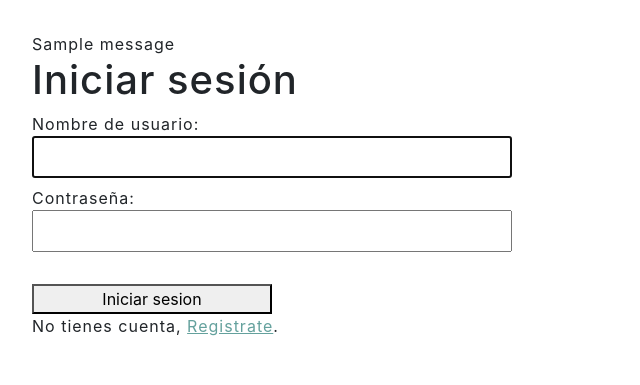
After one commit to angdesan/concertBy, a Django app: page /login in a window 1280 px wide. The commit adds this page. Shown: the top 385 px of the page, without its empty margins (0-640 px from the left). Run offline with Django 4.2, Linux system fonts and the light colour scheme; tables that the repository leaves empty hold one stand-in row (values such as "Sample post"); one stand-in notice (Sample message) is shown; some libraries are stand-ins or nearby versions.

Commit message:
Vistas de registro y login completas sin Css

```diff
--- a/ConcertBy/forms.py
+++ b/ConcertBy/forms.py
@@ -1,5 +1,6 @@
+from typing import Any
 from django import forms
-from django.contrib.auth.forms import UserCreationForm
+from django.contrib.auth.forms import UserCreationForm, AuthenticationForm
 from django.contrib.auth.models import User
 from ConcertBy.models import Persona
 class RegistroForm(UserCreationForm):
@@ -27,3 +28,9 @@ class RegistroForm(UserCreationForm):
             new_persona = Persona(nombre=c_nombre,cedula= c_cedula,telefono = c_telefono, user=user)
             new_persona.save()
         return user
+
+class LoginForm(AuthenticationForm):
+    def __init__(self, *args, **kwargs):
+        super(LoginForm,self).__init__( *args, **kwargs)
+        for key in self.fields.keys():
+            self.fields[key].widget.attrs['class'] = 'general'
--- a/ConcertBy/views.py
+++ b/ConcertBy/views.py
@@ -1,9 +1,9 @@
 from django.shortcuts import render, redirect
 from django.views.generic import TemplateView
 from .models import Concierto, Artista, Persona, Pago, Ticket
-from django.contrib.auth import login
+from django.contrib.auth import login, authenticate
 from django.contrib import messages
-from .forms import RegistroForm
+from .forms import RegistroForm, LoginForm
 # Create your views here.
 
 class MainView(TemplateView):
@@ -36,3 +36,21 @@ def registro_request(request):
     return render(request=request,
                   template_name='registro.html',
                   context={'registro_form': form})
+
+def login_request(request):
+    if request.method == 'POST' :
+        form = LoginForm(request,data=request.POST)
+        if form.is_valid():
+            username = form.cleaned_data.get('username')
+            password = form.cleaned_data.get('password')
+            user = authenticate(username=username,password=password)
+            if user is not None:
+                login(request,user)
+                messages.info(request, f'Ha iniciado sesión como: {username}')
+                return redirect('landing')
+            messages.error(request, 'Credenciales incorrectas')
+        messages.error(request, 'Credenciales incorrectas')
+    form = LoginForm()
+    return render(request=request,
+                    template_name='login.html',
+                    context={'login_form': form})
--- a/concertByBootcamp/urls.py
+++ b/concertByBootcamp/urls.py
@@ -22,6 +22,7 @@ urlpatterns = [
     path("", views.MainView.as_view(), name='landing'),
     path('admin/', admin.site.urls),
     path("registro", views.registro_request, name='registro'),
+    path("login", views.login_request, name='login'),
     path("getInfoConciertoById/<int:id_concierto>",views.getInfoConciertoById,name="getInfoConciertoById"),
     path('conciertos/',views.getListadoConcert, name='getListadoConcert')
 ]
--- /dev/null
+++ b/templates/login.html
@@ -0,0 +1,28 @@
+{% load static %}
+<!DOCTYPE html>
+<html lang="en">
+<head>
+    <meta charset="UTF-8">
+    <meta http-equiv="X-UA-Compatible" content="IE=edge">
+    <meta name="viewport" content="width=device-width, initial-scale=1.0">
+    <link href="static/css/main.css" rel="stylesheet"/>
+    <title>ConcertBy</title>
+</head>
+<body>
+    <div class="register-form-container">
+        {% for message in messages %}
+            <div>{{message}}</div>
+        {% endfor %}
+        <h1>Iniciar sesión</h1>
+        <form method="POST" class="register-form">
+            {% csrf_token %}
+            {{login_form}}
+            <br/>
+            <button type="submit" class="submit-button">
+                Iniciar sesion
+            </button>
+        </form>
+        <p>No tienes cuenta, <a href="/registro"> Registrate</a>.</p>
+    </div>
+</body>
+</html>
--- a/templates/registro.html
+++ b/templates/registro.html
@@ -5,7 +5,7 @@
     <meta charset="UTF-8">
     <meta http-equiv="X-UA-Compatible" content="IE=edge">
     <meta name="viewport" content="width=device-width, initial-scale=1.0">
-    <link href="static/main.css" rel="stylesheet"/>
+    <link href="static/css/main.css" rel="stylesheet"/>
 
     <!-- Latest compiled and minified CSS -->
     <link href="https://cdn.jsdelivr.net/npm/bootstrap@5.0.2/dist/css/bootstrap.min.css" rel="stylesheet" integrity="sha384-EVSTQN3/azprG1Anm3QDgpJLIm9Nao0Yz1ztcQTwFspd3yD65VohhpuuCOmLASjC" crossorigin="anonymous">
```
